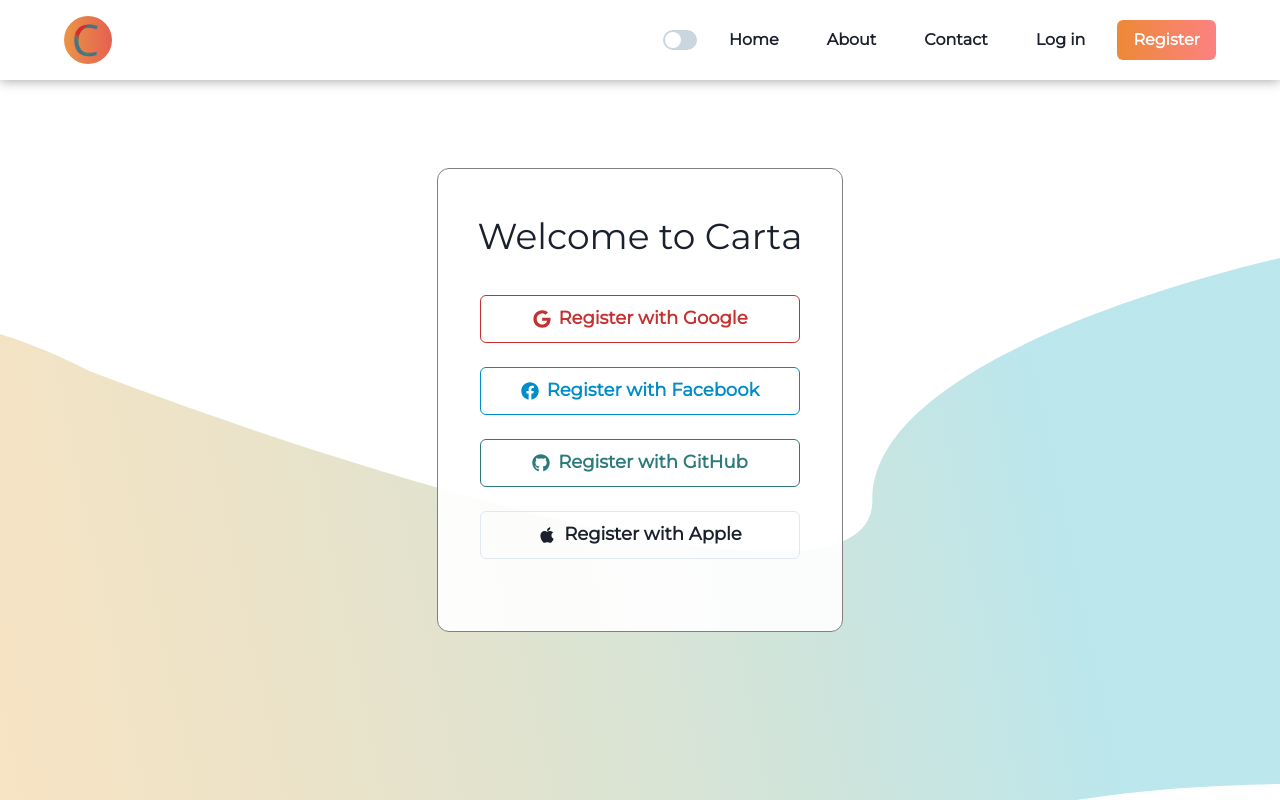
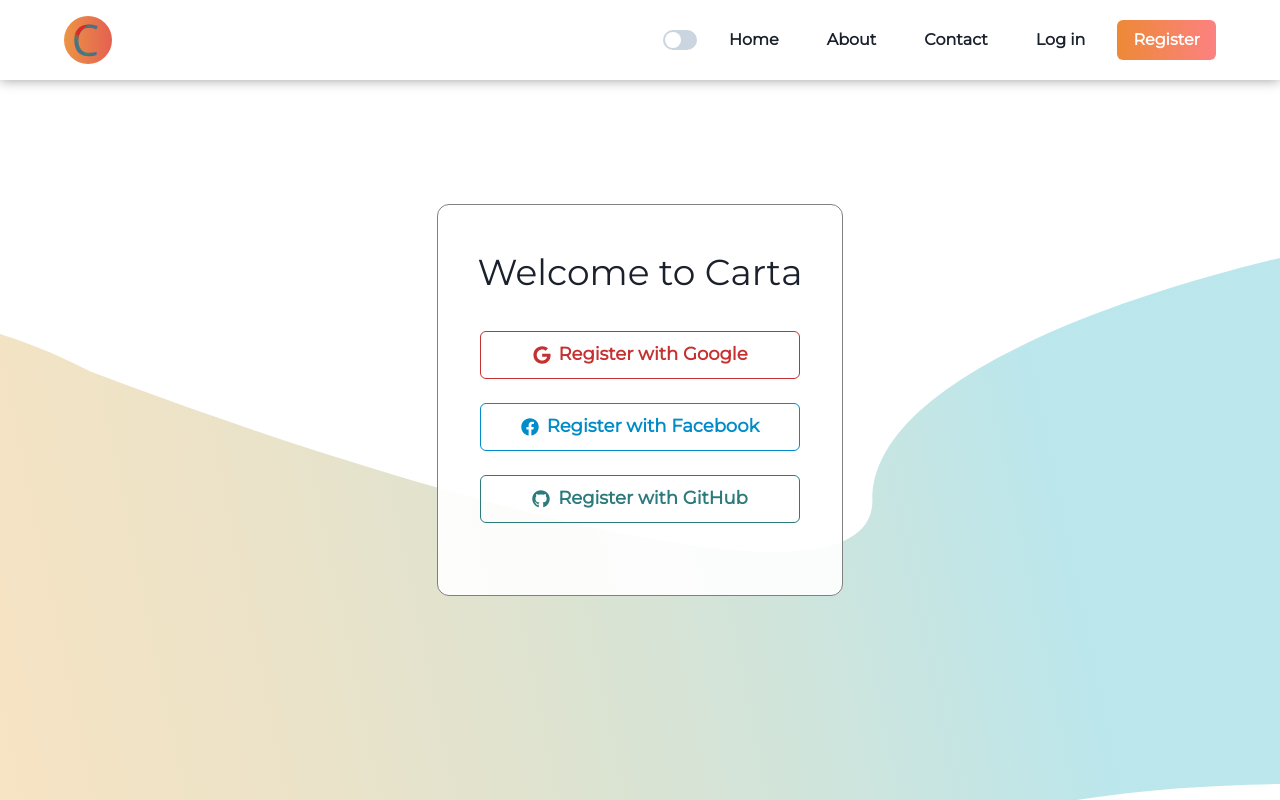
Before and after one commit to jermainejanszen/carta, a Next.js app: page /register in a window 1280 px wide. Built offline with nearby package versions, Linux system fonts and the light colour scheme.

Commit message:
removed apple login

```diff
--- a/pages/register/index.tsx
+++ b/pages/register/index.tsx
@@ -76,14 +76,6 @@ const Register = (props: Props) => {
                   onClick={handleRegister}>
                     Register with GitHub
                 </Button>
-                <Button
-                  size="lg"
-                  variant="outline"
-                  leftIcon={<FaApple />}
-                  width="20rem"
-                  onClick={handleRegister}>
-                    Register with Apple
-                </Button>
               </VStack>
           </Flex>
       </Flex>
```
Also changed, not shown: pages/login/index.tsx (+0 -8 lines).
